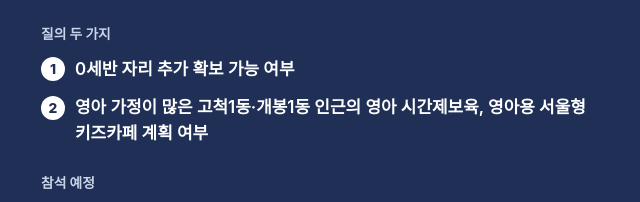
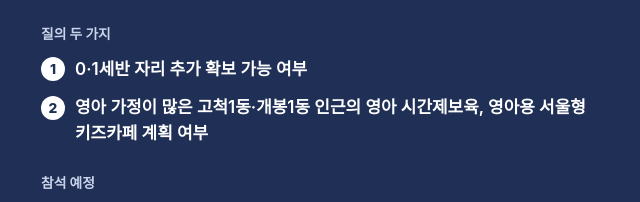
Before and after one commit to gocheokbaby/gocheokbaby.github.io, a plain HTML site: page index.html in a window 1280 px wide. Shown: the part 354-556 px from the top of the page, 319-959 px from the left. Drawn offline with Linux system fonts and the light colour scheme.

Commit message:
질의 1번을 0·1세반 자리로 변경
1세반도 자리가 없어 먼 곳에 보낸다는 주민 의견 반영.

Co-Authored-By: Claude Fable 5.2 <noreply@anthropic.com>
Claude-Session: https://claude.ai/code/session_01P7xVFQsZiGRtwdNSmLWp9M

```diff
--- a/index.html
+++ b/index.html
@@ -105,7 +105,7 @@
 
   <h2>질의 두 가지</h2>
   <ol class="ask">
-    <li>0세반 자리 추가 확보 가능 여부</li>
+    <li>0·1세반 자리 추가 확보 가능 여부</li>
     <li>영아 가정이 많은 고척1동·개봉1동 인근의 영아 시간제보육, 영아용 서울형 키즈카페 계획 여부</li>
   </ol>
 
```
Also changed, not shown: webjabo.png.
